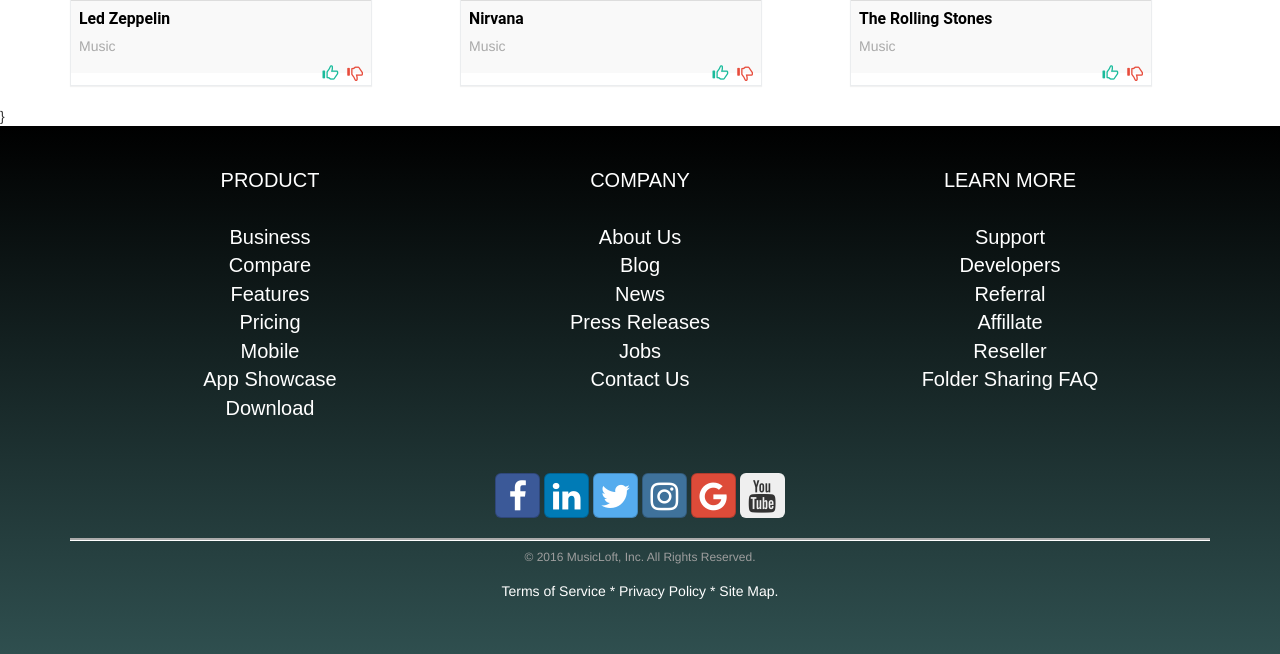
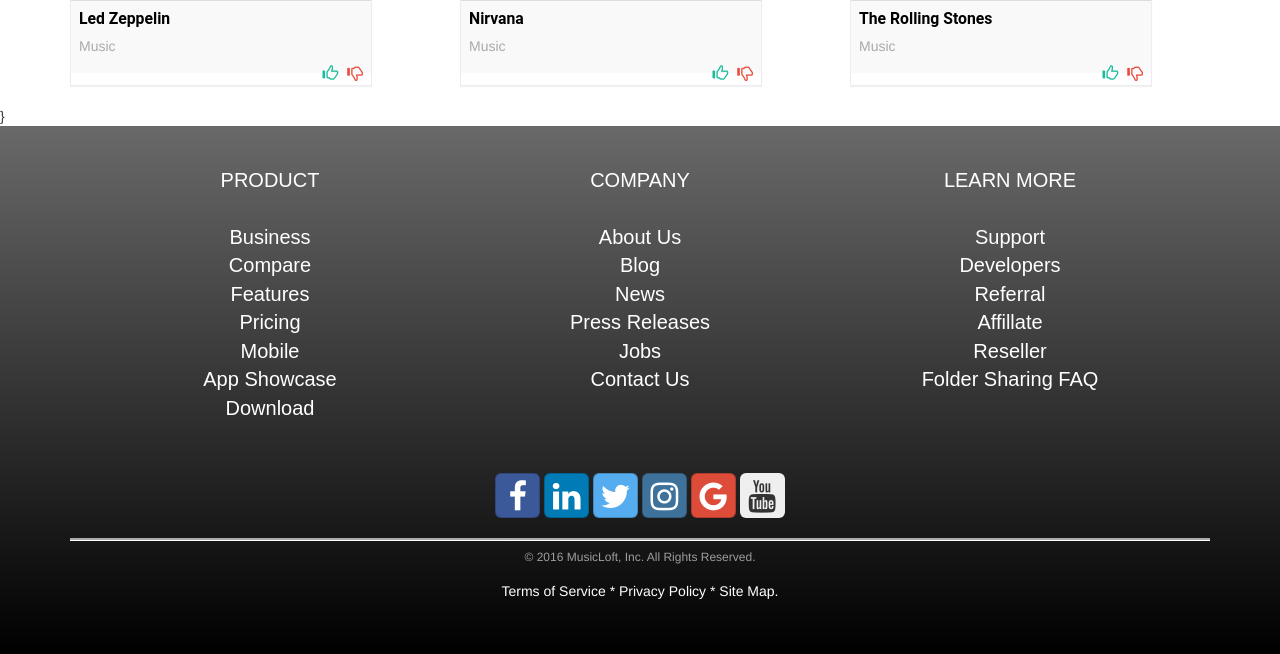
Before and after one commit to enabokov/Musicloft, a Django app: page /bands/ in a window 1280 px wide. Shown: the part 2596-3250 px from the top of the page. Run offline with Django 3.2, Linux system fonts and the light colour scheme; data comes from the database, SQL or seed files in the repository; both versions use the stored data as it was after the commit; some libraries are stand-ins or nearby versions.

Commit message:
Small changes

```diff
--- a/music/static/music/base.css
+++ b/music/static/music/base.css
@@ -129,9 +129,6 @@
     max-height: 500px;
     border-bottom: solid 1px whitesmoke;
 }
-/*#nav-main .navbar-header .navbar-toggle .icon-bar{*/
-    /*background-color: white;*/
-/*}*/
 
 #list1 li{
     color: red;
--- a/music/templates/music/base.html
+++ b/music/templates/music/base.html
@@ -117,17 +117,12 @@
                     <div id="search_results"></div>
                 </div>
             </div><!-- /.navbar-collapse -->
-
-
         </nav>
         </div>
-
     </head>
     <body>
-
         {% block body %}{% endblock %}
-    <!-- Fixed footer -->
-        <div class="footer" style="background: linear-gradient(#000000, darkslategray)">
+        <div class="footer" style="background: linear-gradient(dimgrey, #000000)">
             <div class="container">
                 <br><br>
                 <button style="width: 100%; margin-left: auto; margin-right: auto;  color: whitesmoke; font-family: Roboto, sans-serif; font-size: 20px; "  type="button" class="navbar-toggle" data-toggle="collapse" data-target="#footer-middle">
@@ -161,7 +156,7 @@
                         </ul>
                     </div>
                     <div class="col-lg-4 col-md-4 col-sm-4 col-xs-4" id="third">
-                        <ul  style="list-style-type:none">
+                        <ul style="list-style-type:none">
                             <li>LEARN MORE</li>
                             <li><br></li>
                             <li>Support</li>
@@ -209,6 +204,7 @@
         <script src="{% static 'music/bower_components/jquery/dist/jquery.min.js' %}"></script>
         <script src="{% static 'music/bower_components/bootstrap/dist/js/bootstrap.min.js' %}"></script>
         <script src="{% static 'music/js/ajax_search.js' %}"></script>
-        <script src="{% static 'music/js/style.js' %}"></script>
+        <script src="{% static 'music/js/carousel.js' %}"></script>
+        <script src="{% static 'music/js/player.js' %}"></script>
     </body>
 </html>
```
Also changed, not shown: db.sqlite3, music/static/music/js/carousel.js (renamed from music/static/music/js/style.js), music/static/music/js/player.js (renamed from music/static/music/js/albumView.js).
